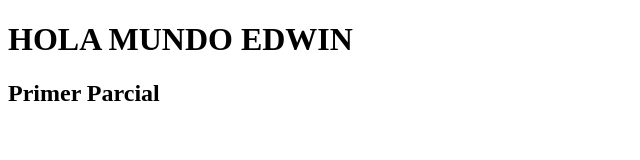
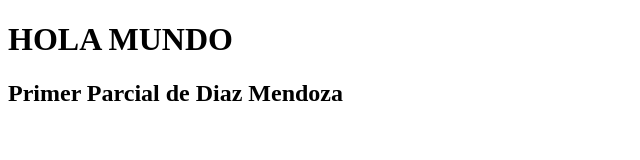
Before and after one commit to Edwin240202/PrimerParcialEdwinAngelDiaz, a plain HTML site: page index.html in a window 1280 px wide. Shown: the whole page, without its empty margins (0-640 px from the left). Drawn offline with Linux system fonts and the light colour scheme.

Commit message:
Update index.html

```diff
--- a/index.html
+++ b/index.html
@@ -6,7 +6,8 @@
     <title>HOLA MUNDO</title>
 </head>
 <body>
-    <h1>HOLA MUNDO EDWIN</h1>
-    <h2>Primer Parcial</h2>
+    <h1>HOLA MUNDO</h1>
+    <h2>Primer Parcial de Diaz Mendoza
+    </h2>
 </body>
 </html>
```
